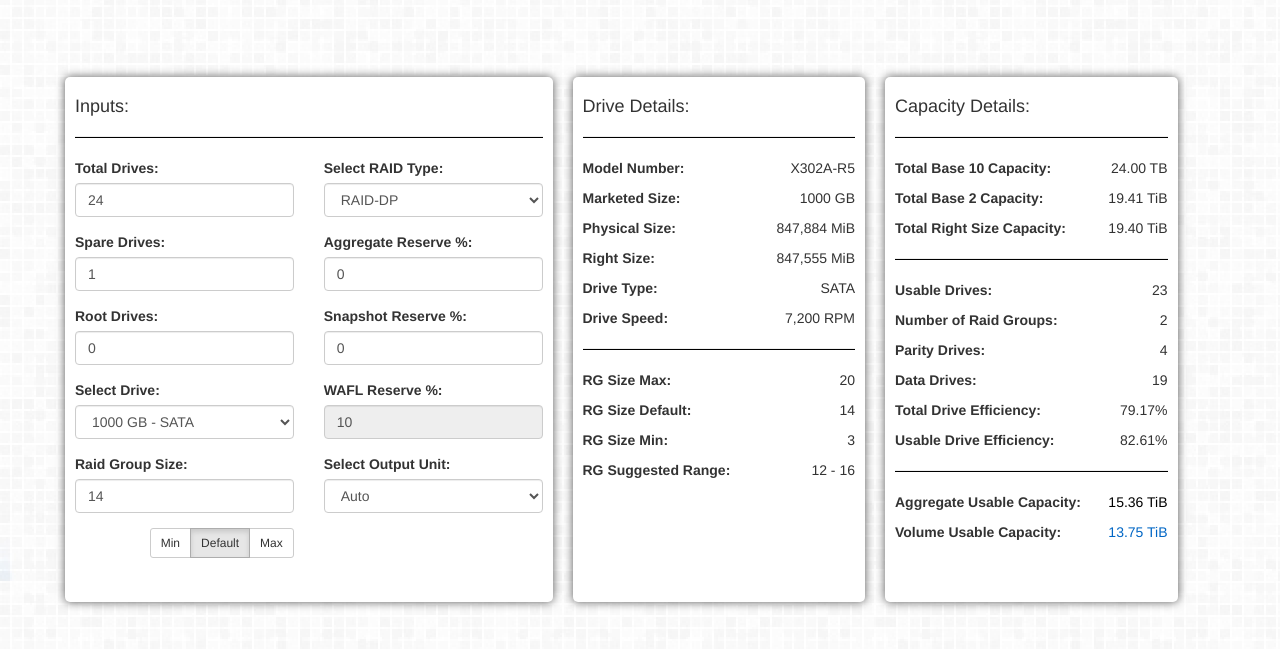
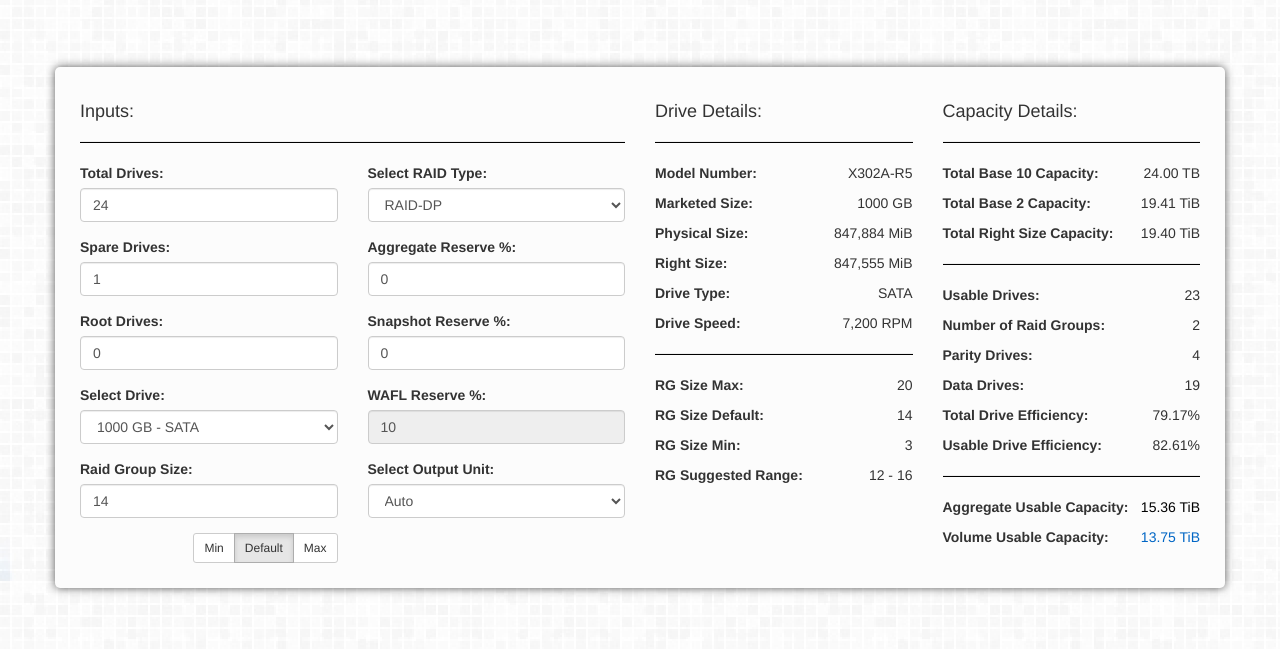
Before and after one commit to EricSherrill/nusc, a website: page index.html in a window 1280 px wide. Shown: the part 63-712 px from the top of the page. Drawn offline with nearby package versions, Linux system fonts and the light colour scheme.

Commit message:
minor styling

```diff
--- a/index.html
+++ b/index.html
@@ -23,9 +23,9 @@
       <br><br><br>
     </div>
 
-    <div class="container"> <!-- Calculator.html -->
+    <div class="container card"> <!-- Calculator.html -->
       <div class="row">
-        <div class="col-xs-12 col-md-5 card">  <!-- Outer Column -->
+        <div class="col-xs-12 col-md-6">  <!-- Outer Column -->
 
           <h4>Inputs: </h4>
 
@@ -106,7 +106,7 @@
         </div>
       <!-- OUTPUT -->
 
-      <div class="col-xs-12 col-md-3 card"> <!-- COLUMN 3 -->
+      <div class="col-xs-12 col-md-3"> <!-- COLUMN 3 -->
 
         <h4>Drive Details:</h4>
 
@@ -132,7 +132,7 @@
 
       </div>
 
-      <div class="col-xs-12 col-md-3 card"> <!-- COLUMN 4 -->
+      <div class="col-xs-12 col-md-3"> <!-- COLUMN 4 -->
 
         <h4>Capacity Details:</h4>
 
--- a/style.css
+++ b/style.css
@@ -18,13 +18,11 @@ html body {
 }
 
 .card {
-  background: white;
+  background: #FCFCFC;
   -webkit-box-shadow: 0 0 10px rgba(0,0,0, .65);
   -moz-box-shadow: 0 0 10px rgba(0,0,0, .65);
   box-shadow: 0 0 10px rgba(0,0,0, .65);
   border-radius: 5px;
-  min-height: 525px;
-  padding-bottom: 15px;
-  margin: 10px;
-  padding: 10px;
+  /*min-height: 525px;*/
+  padding: 25px
 }
```
